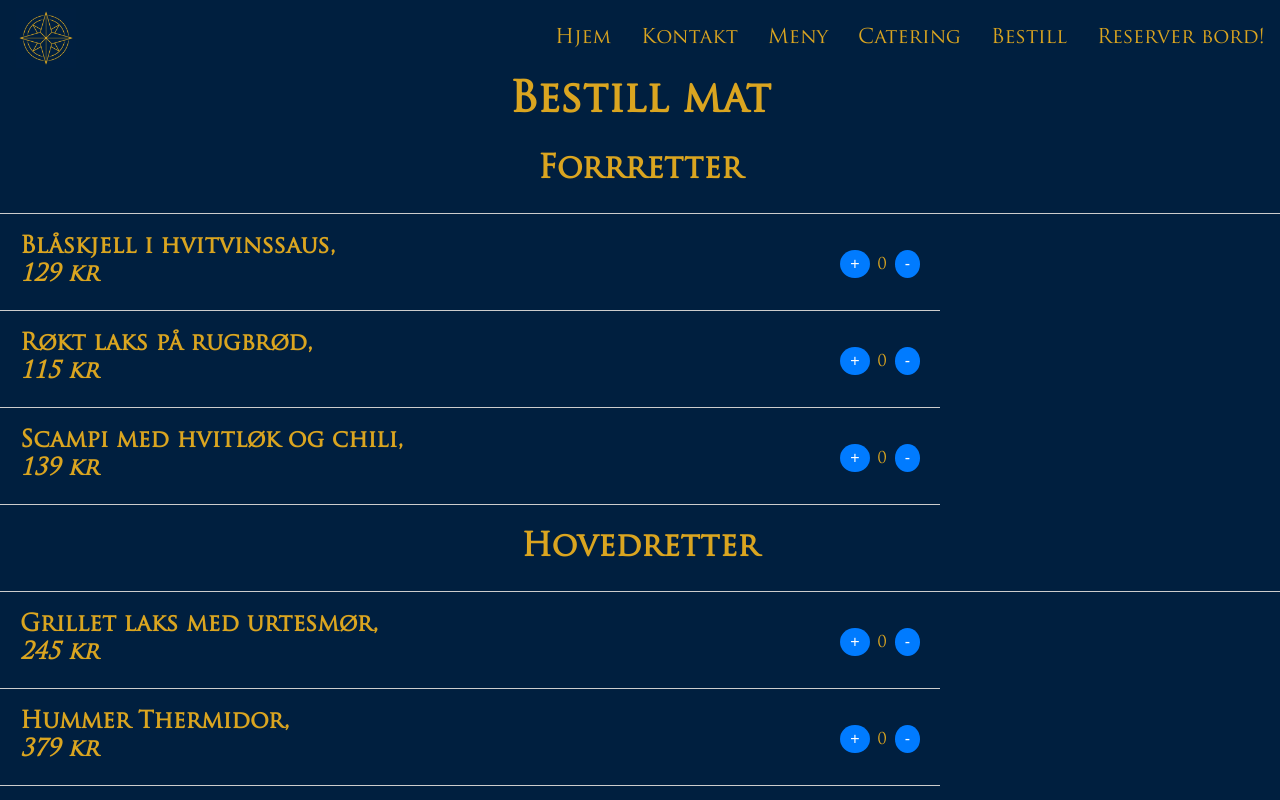
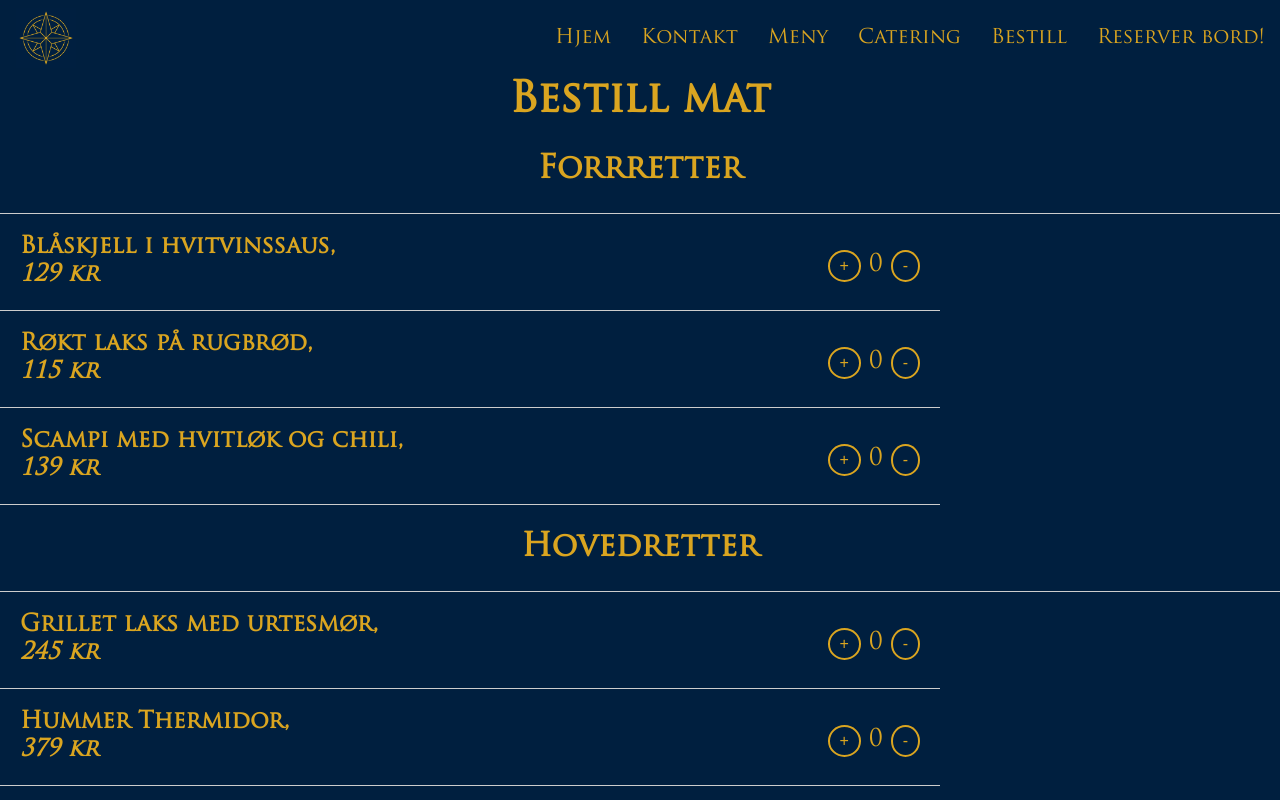
Before and after one commit to 1haut/restaurant, a React (Vite) app in the folder frontend/: page /order in a window 1280 px wide. Shown: the top 800 px of the page. Built offline with nearby package versions, Linux system fonts and the light colour scheme.

Commit message:
feat(order_page): redesign buttons

```diff
--- a/frontend/src/components/order-page/OrderItem.css
+++ b/frontend/src/components/order-page/OrderItem.css
@@ -20,22 +20,27 @@
 
 .order-item p {
   display: inline-block;
-  margin: 0 0.5rem;
-  font-size: 16px;
+  margin: 0.5rem 0.5rem 0;
+  font-size: 1.5rem;
 }
 
 .counter-container button {
-  background-color: #007bff;
-  color: white;
+  background-color: var(--color1);
+  color: var(--color2);
   border: none;
   padding: 5px 10px;
   cursor: pointer;
   font-size: 16px;
   border-radius: 50%;
+  border: 2px solid var(--color2);
 }
 
-.counter-container button:hover {
-  background-color: #0056b3;
+.counter-container button.increment:hover {
+  color: #83f28f;
+}
+
+.counter-container button.decrement:hover {
+  color: red;
 }
 
 @media screen and (max-width: 600px) {
--- a/frontend/src/components/order-page/OrderItem.tsx
+++ b/frontend/src/components/order-page/OrderItem.tsx
@@ -46,9 +46,9 @@ export default function OrderItem({
         {name}, <i>{price} kr</i>
       </h5>
       <div className="counter-container">
-        <button onClick={handleIncrement}>+</button>
+        <button onClick={handleIncrement} className="increment">+</button>
         <p>{amount}</p>
-        <button onClick={handleDecrement}>-</button>
+        <button onClick={handleDecrement} className="decrement">-</button>
       </div>
     </div>
   );
```
